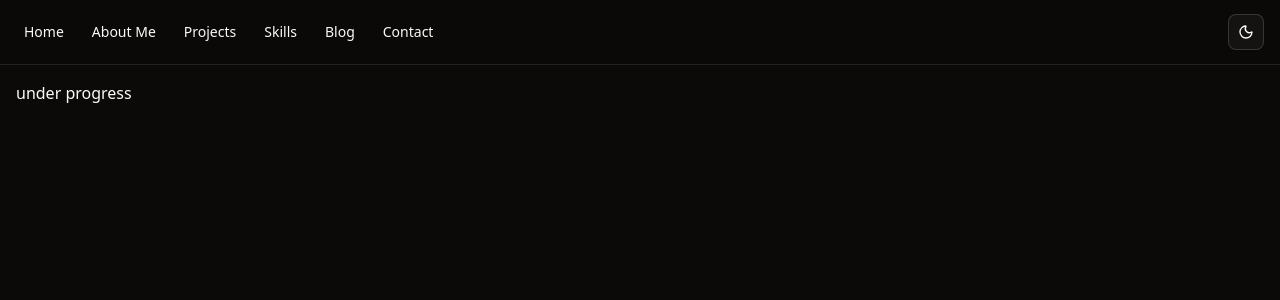
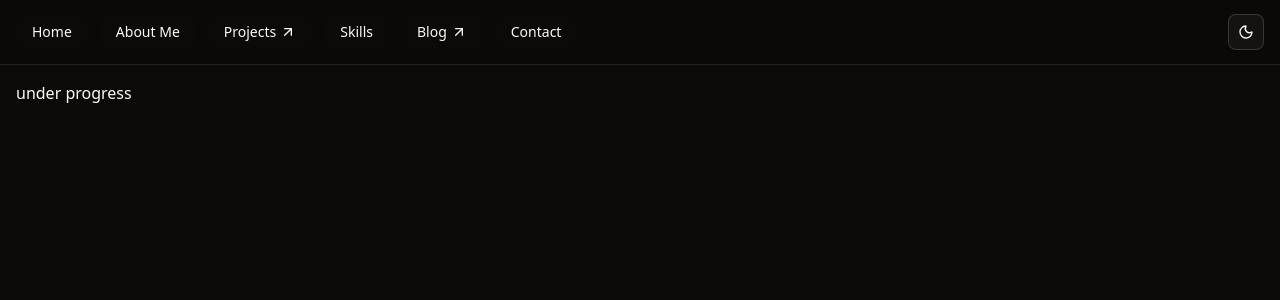
Before and after one commit to AumPauskar/AumPauskar.github.io, a React (Vite) app: page / in a window 1280 px wide. Shown: the top 300 px of the page. Built offline with nearby package versions, Linux system fonts and the light colour scheme.

Commit message:
redirect icon and navbar changed

```diff
--- a/src/components/MenuBar.tsx
+++ b/src/components/MenuBar.tsx
@@ -6,10 +6,11 @@ import {
   NavigationMenuItem,
   NavigationMenuLink,
   NavigationMenuList,
+  navigationMenuTriggerStyle, // Import the style helper
 } from "@/components/ui/navigation-menu";
 import { Link } from "react-router-dom";
 import { ModeToggle } from "./mode-toggle";
-import { Menu, X } from "lucide-react";
+import { Menu, X, ArrowUpRight } from "lucide-react";
 
 type NavLink = {
   text: string;
@@ -29,18 +30,37 @@ export function MenuBar() {
     { to: "/contact", text: "Contact" },
   ];
 
-  const renderLink = (link: NavLink, isMobile = false) => {
+  const renderLink = (link: NavLink, isMobile: boolean) => {
     const commonProps = {
-      className: isMobile ? "block py-3 px-4 text-lg" : "",
       onClick: () => isMobile && setIsMobileMenuOpen(false),
+      // Open external links in a new tab
+      ...(link.href && { target: "_blank", rel: "noopener noreferrer" })
     };
 
+    // Determine the correct classes for mobile or desktop view
+    const mobileClasses = "flex items-center w-full py-3 px-4 text-lg";
+    const desktopClasses = navigationMenuTriggerStyle();
+    const finalClasses = isMobile ? mobileClasses : desktopClasses;
+
+    // Internal navigation using React Router's Link
     if (link.to) {
-      return <Link to={link.to} {...commonProps}>{link.text}</Link>;
+      return (
+        <Link to={link.to} className={finalClasses} {...commonProps}>
+          {link.text}
+        </Link>
+      );
     }
+
+    // External link using a standard anchor tag
     if (link.href) {
-      return <a href={link.href} {...commonProps}>{link.text}</a>;
+      return (
+        <a href={link.href} className={finalClasses} {...commonProps}>
+          {link.text}
+          <ArrowUpRight className="h-4 w-4 ml-1 flex-shrink-0" />
+        </a>
+      );
     }
+
     return null;
   };
 
@@ -60,9 +80,8 @@ export function MenuBar() {
               <NavigationMenuList className="space-x-2">
                 {navLinks.map((link) => (
                   <NavigationMenuItem key={link.text}>
-                    <NavigationMenuLink asChild>
-                      {renderLink(link)}
-                    </NavigationMenuLink>
+                    {/* The asChild prop is no longer needed here since we render the full component */}
+                    {renderLink(link, false)}
                   </NavigationMenuItem>
                 ))}
               </NavigationMenuList>
@@ -75,7 +94,7 @@ export function MenuBar() {
         </div>
       </header>
 
-      {/* Mobile Sidebar/Drawer - MOVED OUTSIDE of <header> */}
+      {/* Mobile Sidebar/Drawer */}
       {isMobileMenuOpen && (
         <>
           <div
```
